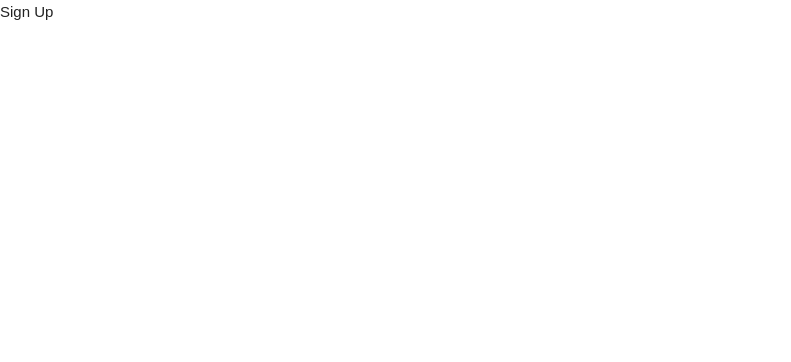
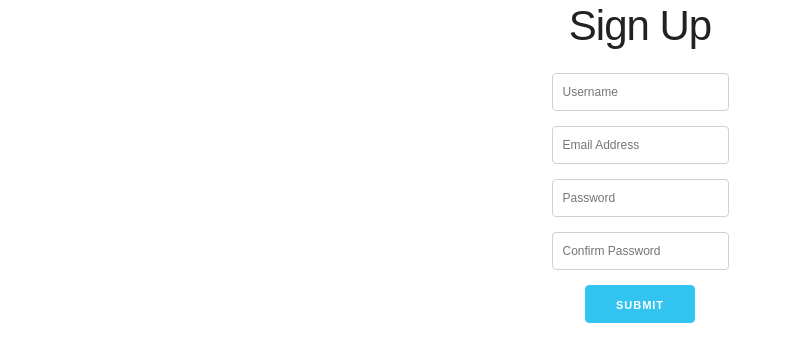
Before and after one commit to sleeplesseditor/ReactRecipes, a React (Create React App) app in the folder client/: page /signup in a window 1280 px wide. Shown: the top 362 px of the page, without its empty margins (0-791 px from the left). Built offline with nearby package versions, Linux system fonts and the light colour scheme.

Commit message:
SignUp mutation created

```diff
--- a/client/src/components/Auth/Signup.js
+++ b/client/src/components/Auth/Signup.js
@@ -1,10 +1,72 @@
 import React from 'react';
+import { Mutation } from 'react-apollo';
+import { SIGNUP_USER } from '../../queries';
 
 class Signup extends React.Component {
+    state = {
+        username: "",
+        email: "",
+        password: "",
+        passwordConfirmation: ""
+    };
+
+    handleChange = event => {
+        const { name, value } = event.target;
+        this.setState({ [name]: value });
+    };
+
+    handleSubmit = (event, signUpUser) => {
+        event.preventDefault();
+        signUpUser().then(data => {
+            console.log(data);
+        });
+    };
+
     render() {
+        const { username, email, password, passwordConfirmation } = this.state;
+
         return (
-            <div>
-                Sign Up
+            <div className="App">
+                <h2 className="App">Sign Up</h2>
+                <Mutation mutation={SIGNUP_USER} variables={{ username, email, password }}>
+                    {( signUpUser, { data, loading, error }) => {
+                        return (
+                            <form className="form" onSubmit={event => this.handleSubmit(event, signUpUser)}>
+                                <input
+                                    type="text"
+                                    name="username"
+                                    placeholder="Username"
+                                    value={username}
+                                    onChange={this.handleChange}
+                                />
+                                <input
+                                    type="email"
+                                    name="email"
+                                    placeholder="Email Address"
+                                    value={email}
+                                    onChange={this.handleChange}
+                                />
+                                <input
+                                    type="password"
+                                    name="password"
+                                    placeholder="Password"
+                                    value={password}
+                                    onChange={this.handleChange}
+                                />
+                                <input
+                                    type="password"
+                                    name="passwordConfirmation"
+                                    placeholder="Confirm Password"
+                                    value={passwordConfirmation}
+                                    onChange={this.handleChange}
+                                />
+                                <button type="submit" className="button-primary">
+                                    Submit
+                                </button>
+                            </form>
+                        )
+                    }}
+                </Mutation>
             </div>
         )
     }
--- a/client/src/queries/index.js
+++ b/client/src/queries/index.js
@@ -1,4 +1,6 @@
 import { gql } from 'apollo-boost';
+
+/* Recipes Queries */
 
 export const GET_ALL_RECIPES = gql`
     query {
@@ -12,3 +14,26 @@ export const GET_ALL_RECIPES = gql`
         }
     }
 `;
+
+/* Recipes Mutations */
+
+/* User Queries */
+
+/* User Mutations */
+
+export const SIGNUP_USER = gql`
+    mutation (
+        $username: String!,
+        $email: String!,
+        $password: String!
+    ){
+        signUpUser(
+            username: $username,
+            email: $email,
+            password: $password
+        ){
+            token
+        }
+    }
+
+`;
```
